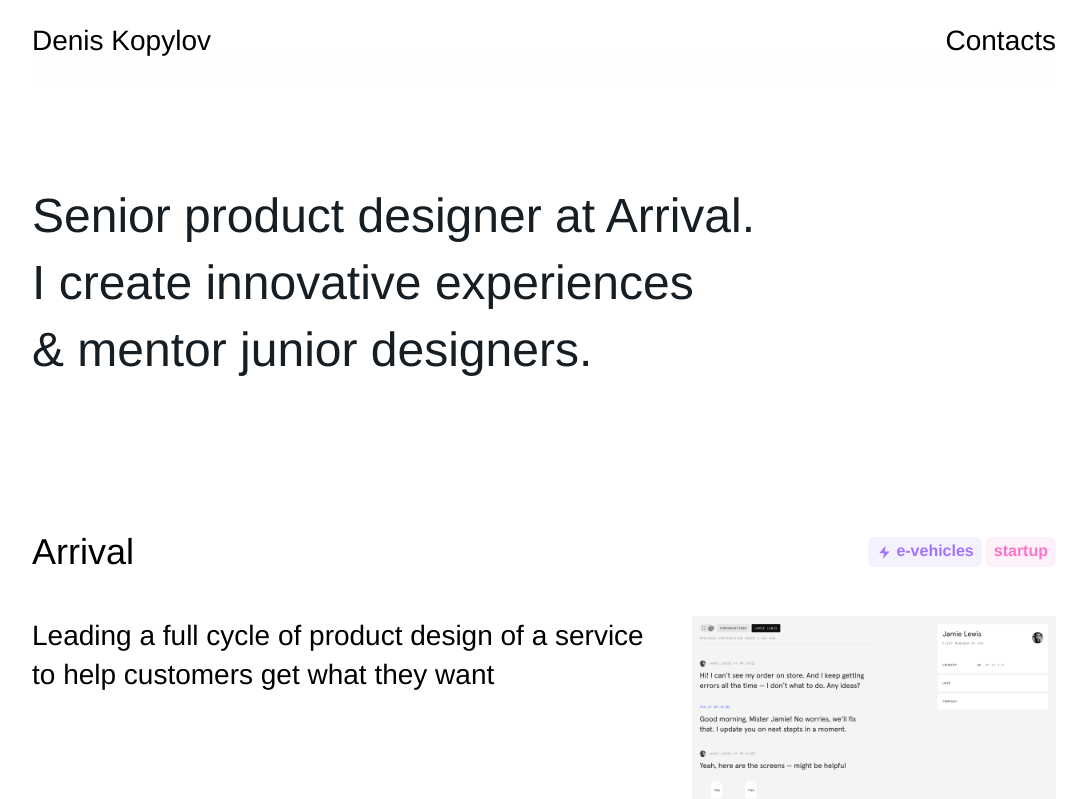
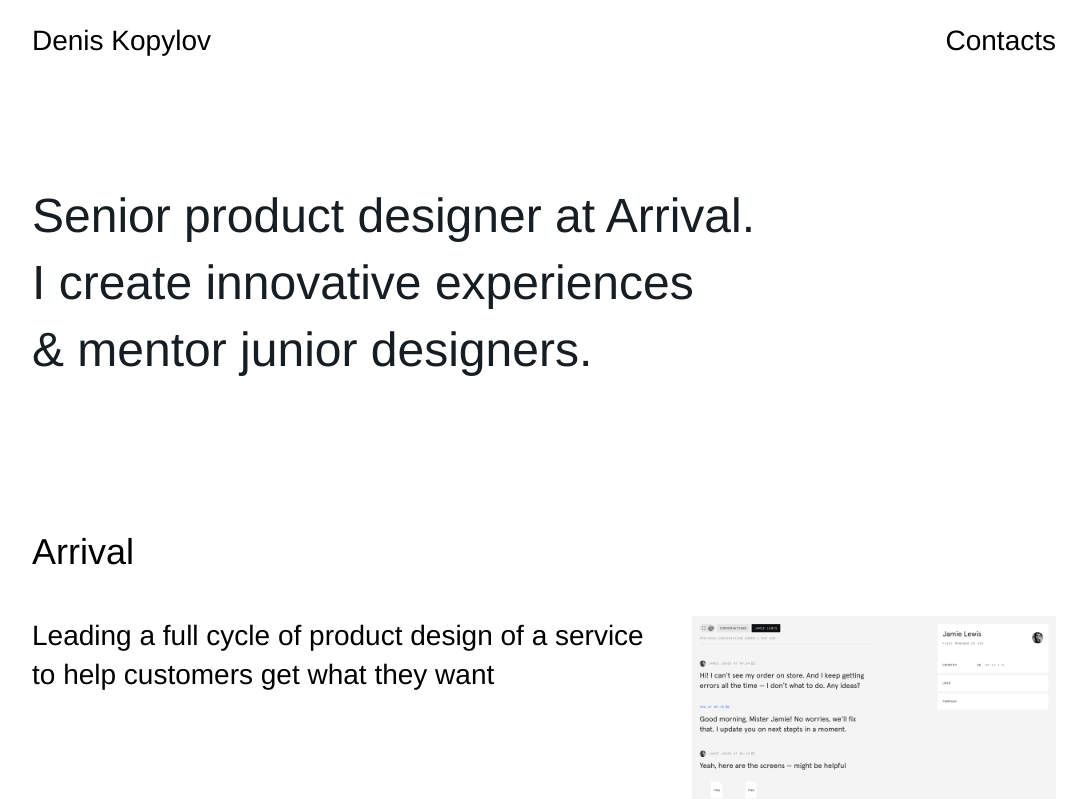
Before and after one commit to kplv/kplv-3.0, a Next.js app: page / in a window 1280 px wide. Shown: the top 799 px of the page, without its empty margins (96-1183 px from the left). Built offline with nearby package versions, Linux system fonts and the light colour scheme; a web font is replaced by a local one.

Commit message:
tagList json started

```diff
--- a/components/project.js
+++ b/components/project.js
@@ -5,7 +5,8 @@
 import tags from '../data/tags.json';
 
 function Project(props) {
-  const { header, description, image, id,tags } = props;
+  const { description, image, id, projectTags} = props;
+
   const link = `/${id}`;
 
 
--- a/components/projectsList.js
+++ b/components/projectsList.js
@@ -10,7 +10,7 @@
       key={item.id}
       image={item.image}
       id={item.id}
-      tags={item.tags}
+      projectTags={item.projectTags}
     />
   ));
 
--- a/components/tagList.js
+++ b/components/tagList.js
@@ -3,25 +3,48 @@
 import tags from '../data/tags.json';
 
 function TagList(props) {
-  const { allTags } = props;
+  const { projectTags } = props;
+console.log(props)
 
-  // console.log(allTags)
 
-  return (
-    <div className={classes.list}>
-      <Tag
-        text={tags['e-vehicles'].text}
-        backColor={tags['e-vehicles'].backColor}
-        textColor={tags['e-vehicles'].textColor}
-        isIcon={tags['e-vehicles'].isIcon}
-      />
-      <Tag
-        text={tags.startup.text}
-        backColor={tags.startup.backColor}
-        textColor={tags.startup.textColor}
-      />
-    </div>
-  );
+
+  // if (!projectTags) {
+  //   console.log('no tag for this projects');
+  // } else {
+  //   projectTags.map((tag) => console.log(tag));
+  // }
+
+
+
+  // return (
+  //   <div className={classes.list}>
+  //     <Tag
+  //       text={tags['e-vehicles'].text}
+  //       backColor={tags['e-vehicles'].backColor}
+  //       textColor={tags['e-vehicles'].textColor}
+  //       isIcon={tags['e-vehicles'].isIcon}
+  //     />
+  //     <Tag
+  //       text={tags.startup.text}
+  //       backColor={tags.startup.backColor}
+  //       textColor={tags.startup.textColor}
+  //     />
+  //   </div>
+  // );
 }
 
+// export async function getStaticProps(context) {
+//   const filePath = path.join(process.cwd(), 'data', 'data.json');
+//   const jsonData = await fs.readFile(filePath);
+//   const data = JSON.parse(jsonData);
+
+//   return {
+//     props: {
+//       tags: data.tags,
+//     },
+//     revalidate: 10,
+//   };
+// }
+
+
 export default TagList;
--- a/data/data.json
+++ b/data/data.json
@@ -3,17 +3,33 @@
     {
       "id": "Arrival",
       "description": "Leading a full cycle of product design of a service to help customers get what they want",
-      "image": "/arrival.png"
+      "image": "/arrival.png",
+      "projectTags": ["one", "two"]
     },
     {
       "id": "SberDevices",
       "description": "Design from 0 to 1 a service for finding urban leisures, restaraunts, and places. All of this with smart voice assistants",
-      "image": "/sber.png"
+      "image": "/sber.png",
+      "projectTags": ["one", "two", "three"]
     },
     {
       "id": "Yandex, Badoo, One Double, & Maestrello",
       "description": "Services and apps, ranging from small local products to large tech companies",
       "image": "/other.png"
     }
+  ],
+  "tags": [
+    {
+      "text": "zero to one",
+      "id": "zero to one",
+      "textColor": "rgba(255, 107, 57, 1)",
+      "backColor": "rrgba(255, 107, 57, 0.1)"
+    },
+    {
+      "text": "b2c",
+      "id": "b2c",
+      "textColor": "rgba(18, 224, 76, 1)",
+      "backColor": "rgba(18, 224, 76, 0.1)"
+    }
   ]
 }
```
Also changed, not shown: pages/index.js (+0 -7 lines).
